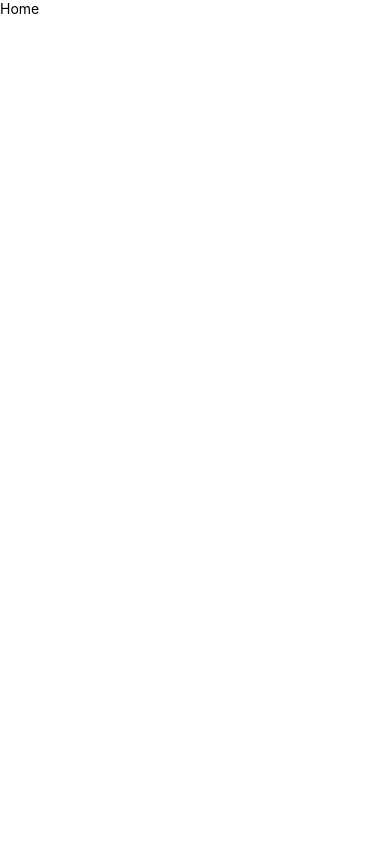
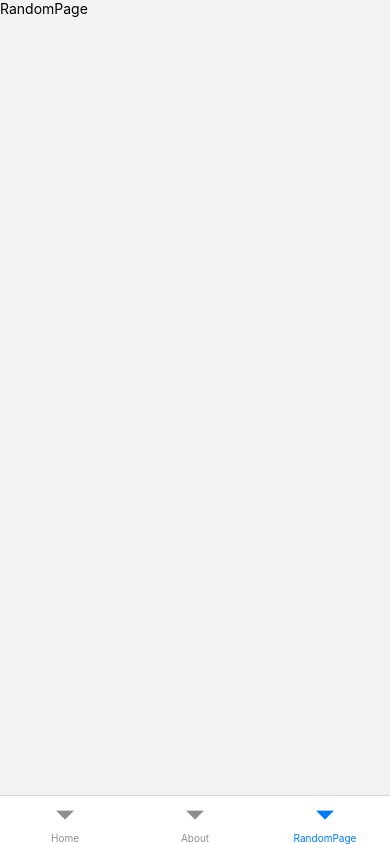
Before and after one commit to ramosht/mobilityAssessmentApp, a React Native app: screen /RandomPage in a window 390 px wide. Built offline with nearby package versions, Linux system fonts and the light colour scheme.

Commit message:
feat: routes

```diff
--- a/src/App.tsx
+++ b/src/App.tsx
@@ -9,19 +9,11 @@
  */
 
 import React from 'react';
-import { SafeAreaView, ScrollView, StatusBar, Text, View } from 'react-native';
+
+import Routes from './routes';
 
 function App() {
-  return (
-    <SafeAreaView>
-      <StatusBar />
-      <ScrollView>
-        <View>
-          <Text>Home</Text>
-        </View>
-      </ScrollView>
-    </SafeAreaView>
-  );
+  return <Routes />;
 }
 
 export default App;
--- /dev/null
+++ b/src/pages/About/index.tsx
@@ -0,0 +1,17 @@
+import React from 'react';
+import { SafeAreaView, ScrollView, StatusBar, Text, View } from 'react-native';
+
+function About() {
+  return (
+    <SafeAreaView>
+      <StatusBar />
+      <ScrollView>
+        <View>
+          <Text>About</Text>
+        </View>
+      </ScrollView>
+    </SafeAreaView>
+  );
+}
+
+export default About;
--- /dev/null
+++ b/src/pages/Home/index.tsx
@@ -0,0 +1,17 @@
+import React from 'react';
+import { SafeAreaView, ScrollView, StatusBar, Text, View } from 'react-native';
+
+function Home() {
+  return (
+    <SafeAreaView>
+      <StatusBar />
+      <ScrollView>
+        <View>
+          <Text>Home</Text>
+        </View>
+      </ScrollView>
+    </SafeAreaView>
+  );
+}
+
+export default Home;
--- /dev/null
+++ b/src/pages/RandomPage/index.tsx
@@ -0,0 +1,17 @@
+import React from 'react';
+import { SafeAreaView, ScrollView, StatusBar, Text, View } from 'react-native';
+
+function RandomPage() {
+  return (
+    <SafeAreaView>
+      <StatusBar />
+      <ScrollView>
+        <View>
+          <Text>RandomPage</Text>
+        </View>
+      </ScrollView>
+    </SafeAreaView>
+  );
+}
+
+export default RandomPage;
--- /dev/null
+++ b/src/routes/BottomTab.tsx
@@ -0,0 +1,21 @@
+import React from 'react';
+import { createBottomTabNavigator } from '@react-navigation/bottom-tabs';
+
+// pages
+import Home from '../pages/Home';
+import About from '../pages/About';
+import RandomPage from '../pages/RandomPage';
+
+const Tab = createBottomTabNavigator();
+
+const BottomTab = () => {
+  return (
+    <Tab.Navigator screenOptions={{ headerShown: false }}>
+      <Tab.Screen name="Home" component={Home} />
+      <Tab.Screen name="About" component={About} />
+      <Tab.Screen name="RandomPage" component={RandomPage} />
+    </Tab.Navigator>
+  );
+};
+
+export default BottomTab;
--- /dev/null
+++ b/src/routes/index.tsx
@@ -0,0 +1,25 @@
+import React from 'react';
+import { NavigationContainer } from '@react-navigation/native';
+import { createNativeStackNavigator } from '@react-navigation/native-stack';
+
+// components
+import Home from '../pages/Home';
+import BottomTab from './BottomTab';
+
+const Stack = createNativeStackNavigator();
+
+const Routes = () => {
+  return (
+    <NavigationContainer>
+      <Stack.Navigator screenOptions={{ headerShown: false }}>
+        <Stack.Screen name="HomeBottomTab" component={BottomTab} />
+        <Stack.Screen name="AboutBottomTab" component={BottomTab} />
+        <Stack.Screen name="RandomPageBottomTab" component={BottomTab} />
+
+        <Stack.Screen name="Home" component={Home} />
+      </Stack.Navigator>
+    </NavigationContainer>
+  );
+};
+
+export default Routes;
```
Also changed, not shown: package.json (+6 -1 lines), src/routes/Stacks.tsx (added, +17 -0 lines), 3 other files (tests, documents, lock files or other folders).
